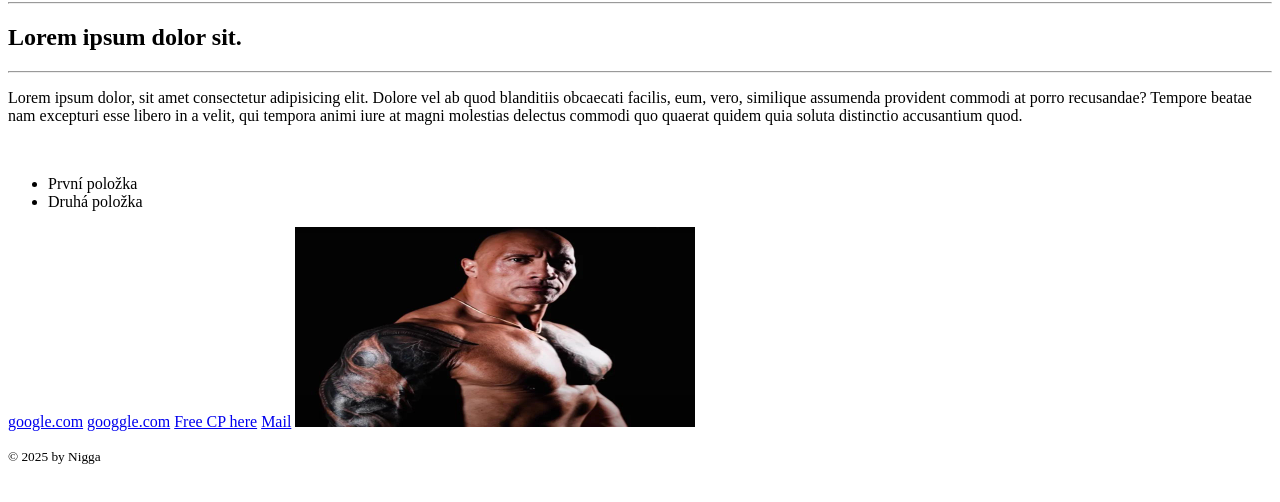
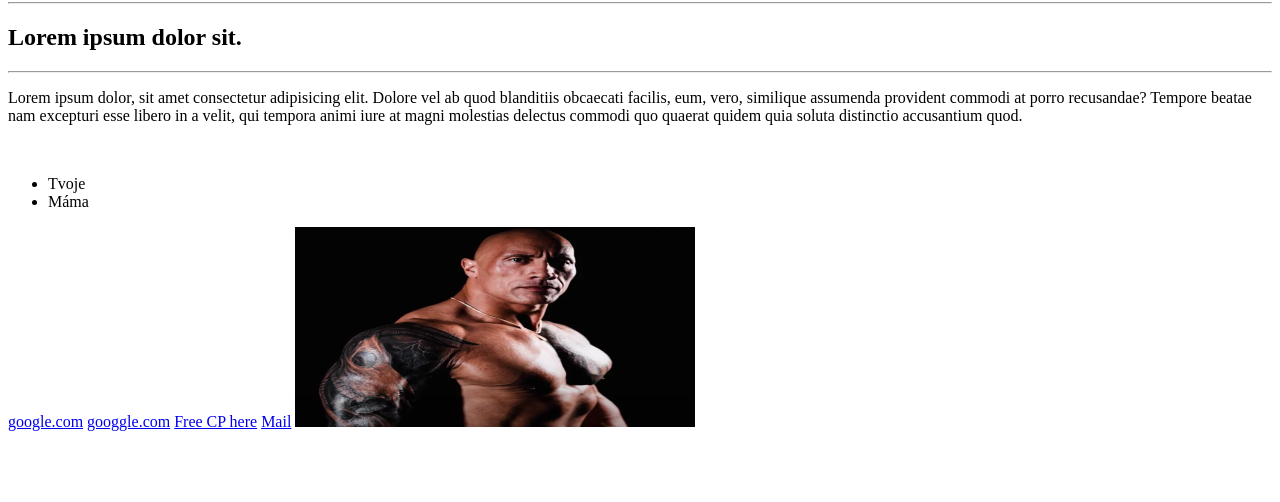
Before and after one commit to OpiKula28/OpiKula28.github.io, a plain HTML site: page index.html in a window 1280 px wide. Shown: the part 78-580 px from the top of the page. Drawn offline with Linux system fonts and the light colour scheme.

Commit message:
Update index.html

```diff
--- a/index.html
+++ b/index.html
@@ -28,10 +28,10 @@
             <br> <!-- Tohle je to že ti to vynechá řádek -->
             <ul>
                 <li>
-                    První položka
+                   Tvoje
                 </li>
                 <li>
-                    Druhá položka
+                    Máma
                 </li>
             </ul>
             <a href="https://google.com" target="_blank" title="Tvoje">google.com</a>
@@ -44,10 +44,5 @@
             </a>
         </article>
     </section>
-    <footer>
-        <p>
-            <small>&copy; 2025 by Nigga</small>
-        </p>
-    </footer>
 </body>
 </html>
```
